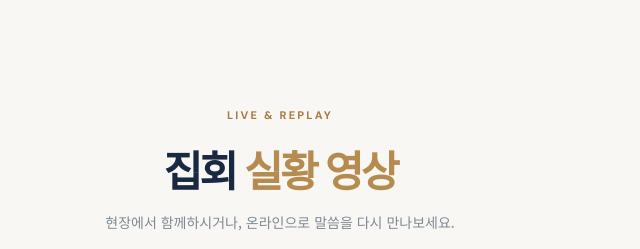
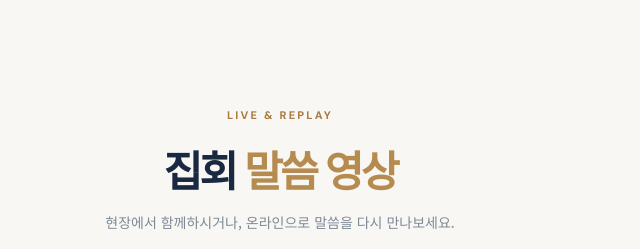
Before and after one commit to media939/gmi-event, a plain HTML site: page index.html in a window 1280 px wide. Shown: the part 2840-3089 px from the top of the page, 360-1000 px from the left. Drawn offline with Linux system fonts and the light colour scheme.

Commit message:
Update video section title from '실황 영상' to '말씀 영상'

```diff
--- a/index.html
+++ b/index.html
@@ -112,7 +112,7 @@
 
     <section class="section video-section" id="video" aria-labelledby="video-title">
       <div class="container">
-        <div class="section-header-center"><div class="eyebrow eyebrow-dark">LIVE & REPLAY</div><h2 class="section-title" id="video-title">집회 <em>실황 영상</em></h2><p class="section-subtitle dark-subtitle">현장에서 함께하시거나, 온라인으로 말씀을 다시 만나보세요.</p></div>
+        <div class="section-header-center"><div class="eyebrow eyebrow-dark">LIVE & REPLAY</div><h2 class="section-title" id="video-title">집회 <em>말씀 영상</em></h2><p class="section-subtitle dark-subtitle">현장에서 함께하시거나, 온라인으로 말씀을 다시 만나보세요.</p></div>
         <div id="video-container" class="video-container"></div>
         <div class="video-actions"><a class="btn btn-dark" id="broadcast-link" href="https://gracemi.com/" target="_blank" rel="noopener noreferrer">은혜한인교회 인터넷방송 <span aria-hidden="true">↗</span></a></div>
       </div>
```
